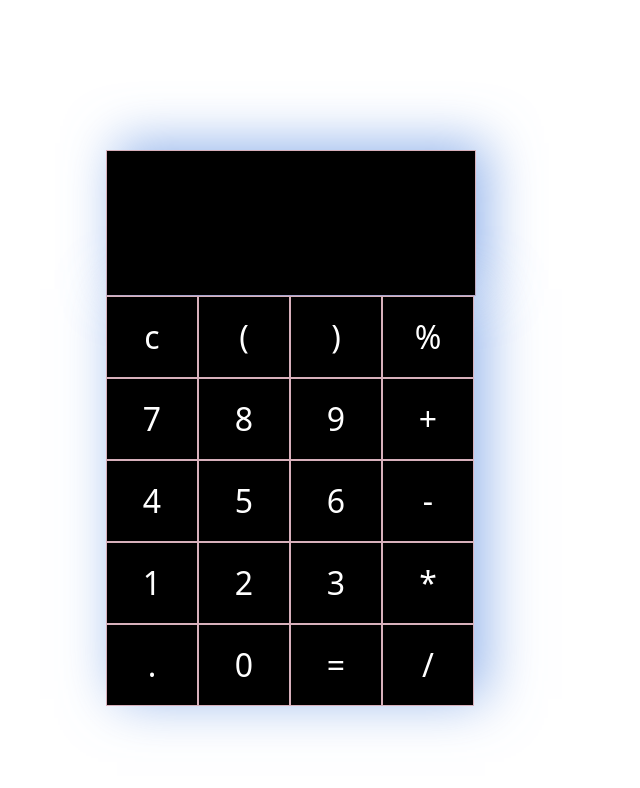
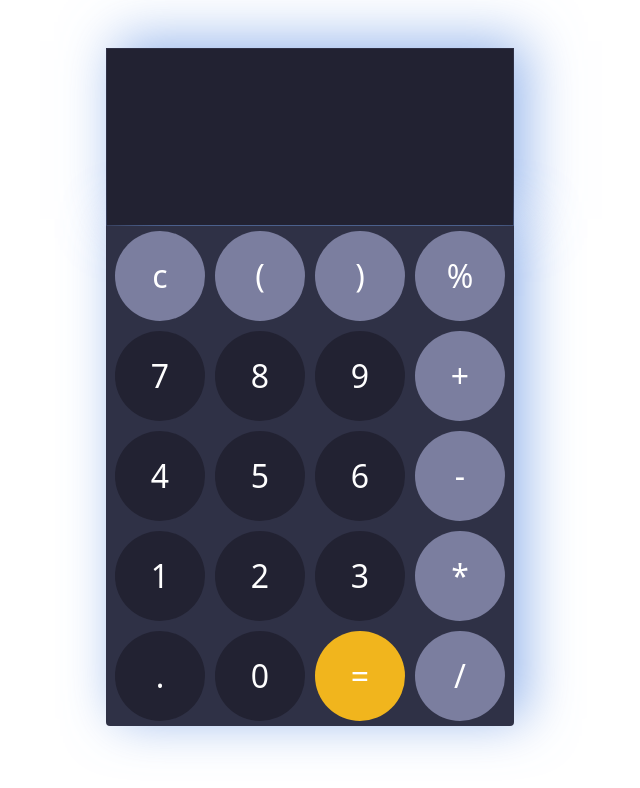
Before and after one commit to exploreTanvir/Calculator-, a plain HTML site: page index.html in a window 1280 px wide. Shown: the whole page, without its empty margins (334-974 px from the left). Drawn offline with Linux system fonts and the light colour scheme.

Commit message:
js calculator

```diff
--- a/index.html
+++ b/index.html
@@ -9,7 +9,7 @@
     <link rel="stylesheet" href="./js/css/bootstrap.min.css" />
   </head>
   <body>
-    <div class="calculatorBody">
+    <div class="calculatorBody m-auto mt-5">
       <table>
         <tr>
           <td>
@@ -17,40 +17,178 @@
           </td>
         </tr>
       </table>
-      <table>
+      <table class="rounded-bottom">
         <tr>
-          <td><input type="button" value="c" onclick="deleteMe()" /></td>
-          <td><input type="button" value="(" onclick="calculator('(')" /></td>
-          <td><input type="button" value=")" onclick="calculator(')')" /></td>
-          <td><input type="button" value="%" onclick="calculator('%')" /></td>
+          <td>
+            <input
+              type="button"
+              value="c"
+              class="sum m-1 ms-2"
+              onclick="deleteMe()"
+            />
+          </td>
+          <td>
+            <input
+              type="button"
+              value="("
+              class="sum m-1"
+              onclick="calculator('(')"
+            />
+          </td>
+          <td>
+            <input
+              type="button"
+              value=")"
+              class="sum m-1"
+              onclick="calculator(')')"
+            />
+          </td>
+          <td>
+            <input
+              type="button"
+              value="%"
+              class="sum m-1 me-2"
+              onclick="calculator('%')"
+            />
+          </td>
         </tr>
         <tr>
-          <td><input type="button" value="7" onclick="calculator('7')" /></td>
-          <td><input type="button" value="8" onclick="calculator('8')" /></td>
-          <td><input type="button" value="9" onclick="calculator('9')" /></td>
-          <td><input type="button" value="+" onclick="calculator('+')" /></td>
+          <td>
+            <input
+              type="button"
+              value="7"
+              class="m-1 ms-2"
+              onclick="calculator('7')"
+            />
+          </td>
+          <td>
+            <input
+              type="button"
+              value="8"
+              class="m-1"
+              onclick="calculator('8')"
+            />
+          </td>
+          <td>
+            <input
+              type="button"
+              value="9"
+              class="m-1"
+              onclick="calculator('9')"
+            />
+          </td>
+          <td>
+            <input
+              type="button"
+              value="+"
+              class="sum m-1 me-2"
+              onclick="calculator('+')"
+            />
+          </td>
         </tr>
         <tr>
-          <td><input type="button" value="4" onclick="calculator('4')" /></td>
-          <td><input type="button" value="5" onclick="calculator('5')" /></td>
-          <td><input type="button" value="6" onclick="calculator('6')" /></td>
-          <td><input type="button" value="-" onclick="calculator('-')" /></td>
+          <td>
+            <input
+              type="button"
+              value="4"
+              class="m-1 ms-2"
+              onclick="calculator('4')"
+            />
+          </td>
+          <td>
+            <input
+              type="button"
+              value="5"
+              class="m-1"
+              onclick="calculator('5')"
+            />
+          </td>
+          <td>
+            <input
+              type="button"
+              value="6"
+              class="m-1"
+              onclick="calculator('6')"
+            />
+          </td>
+          <td>
+            <input
+              type="button"
+              value="-"
+              class="sum m-1 me-2"
+              onclick="calculator('-')"
+            />
+          </td>
         </tr>
         <tr>
-          <td><input type="button" value="1" onclick="calculator('1')" /></td>
-          <td><input type="button" value="2" onclick="calculator('2')" /></td>
-          <td><input type="button" value="3" onclick="calculator('3')" /></td>
-          <td><input type="button" value="*" onclick="calculator('*')" /></td>
+          <td>
+            <input
+              type="button"
+              value="1"
+              class="m-1 ms-2"
+              onclick="calculator('1')"
+            />
+          </td>
+          <td>
+            <input
+              type="button"
+              value="2"
+              class="m-1"
+              onclick="calculator('2')"
+            />
+          </td>
+          <td>
+            <input
+              type="button"
+              value="3"
+              class="m-1"
+              onclick="calculator('3')"
+            />
+          </td>
+          <td>
+            <input
+              type="button"
+              value="*"
+              class="sum m-1 me-2"
+              onclick="calculator('*')"
+            />
+          </td>
         </tr>
         <tr>
-          <td><input type="button" value="." onclick="calculator('.')" /></td>
           <td>
-            <input type="button" value="0" onclick="calculator('0')" />
+            <input
+              type="button"
+              value="."
+              class="m-1 ms-2"
+              onclick="calculator('.')"
+            />
           </td>
           <td>
-            <input type="button" value="=" onclick="answer()" />
+            <input
+              type="button"
+              value="0"
+              class="m-1"
+              onclick="calculator('0')"
+            />
           </td>
-          <td><input type="button" value="/" onclick="calculator('/')" /></td>
+          <td>
+            <input
+              type="button"
+              value="="
+              class="m-1"
+              id="answer"
+              onclick="answer()"
+            />
+          </td>
+          <td>
+            <input
+              type="button"
+              value="/"
+              class="sum m-1 me-2"
+              id
+              onclick="calculator('/')"
+            />
+          </td>
         </tr>
       </table>
     </div>
--- a/style.css
+++ b/style.css
@@ -6,16 +6,12 @@ body {
   background-color: #a81076;
 }
 .calculatorBody {
-  position: absolute;
-  top: 50%;
-  left: 50%;
-  transform: translate(-50%, -50%);
   width: 400px;
   height: 500px;
 }
 table {
   border-collapse: collapse;
-  background-color: rgb(215 176 187);
+  background-color: #2f3146;
   box-shadow: 11px -7px 52px 0px rgba(110, 154, 228, 0.75);
 }
 td {
@@ -25,11 +21,12 @@ td {
 }
 input[type="button"] {
   width: 90px;
-  height: 80px;
+  height: 90px;
   color: #fff;
-  background-color: rgb(0, 0, 0);
+  background-color: #222232;
   font-size: 2rem;
   border: none;
+  border-radius: 50%;
 
   transition: 0.4s ease-in-out;
 }
@@ -47,6 +44,14 @@ input[type="text"] {
   font-size: 30px;
 }
 #myResult {
-  width: 23rem;
-  height: 9rem;
+  width: 406px;
+  height: 11rem;
+  border-radius: 0%;
+  background: #222232;
 }
+#answer {
+  background: #f1b51d;
+}
+.sum {
+  background: #7b7e9f !important;
+}
```
